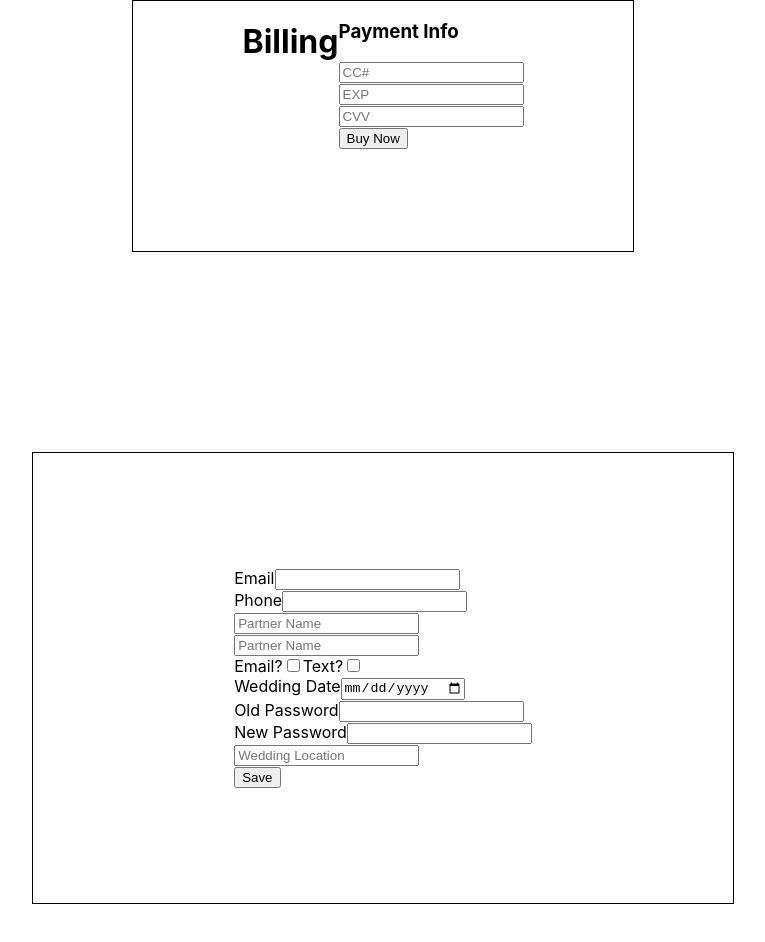
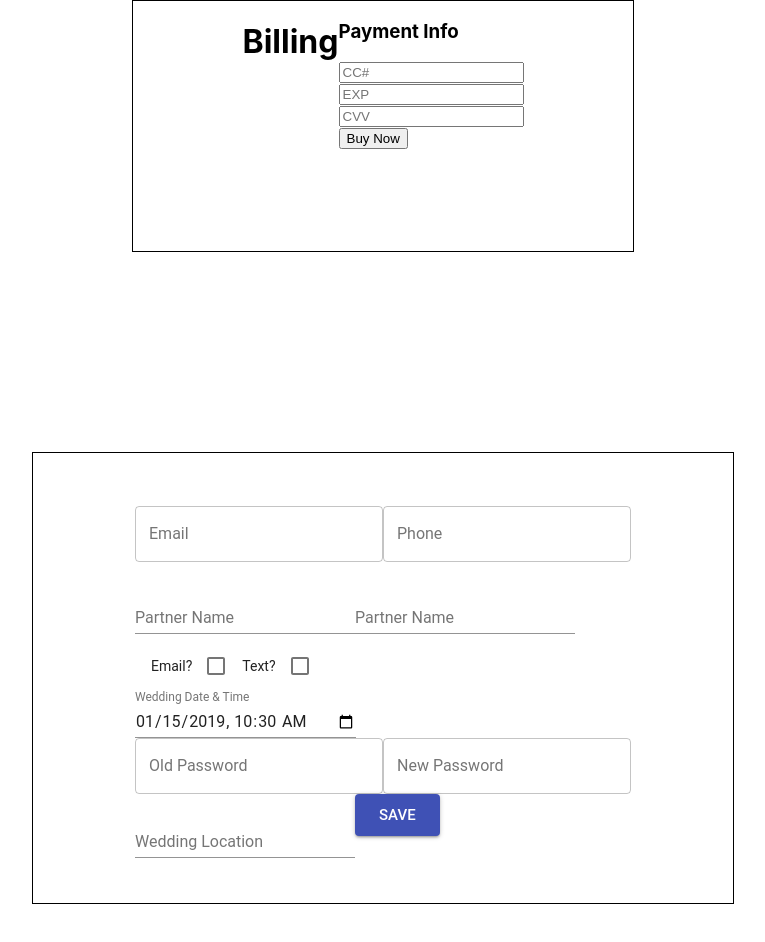
Before and after one commit to BloomTech-Labs/labs9-wedding-site, a React (Create React App) app in the folder front-end/: page / in a window 1280 px wide. Shown: the top 942 px of the page, without its empty margins (257-1022 px from the left). Built offline with nearby package versions, Linux system fonts and the light colour scheme.

Commit message:
settings.js
Settings inputs matrial conversions

```diff
--- a/front-end/src/Client/settings.js
+++ b/front-end/src/Client/settings.js
@@ -1,5 +1,10 @@
 import React from 'react';
 import styled from 'styled-components';
+import FormGroup from '@material-ui/core/FormGroup';
+import FormControlLabel from '@material-ui/core/FormControlLabel';
+import TextField from '@material-ui/core/TextField';
+import Button from '@material-ui/core/Button';
+import Checkbox from '@material-ui/core/Checkbox';
 
 
 const SettingsContainer = styled.div`
@@ -14,86 +19,113 @@ width: 700px;
 height: 450px;
 `
 
-function Settings() {
+
+class Settings extends React.Component {
+    state = {
+        checkedEmail: false,
+        checkedText: false,
+    };
+
+    handleChange = name => event => {
+        this.setState({ [name]: event.target.checked });
+    };
+
+    render() {
+
         return (
             <SettingsContainer>
                 <form>
+                    <TextField
+                        id="outlined-email"
+                        label="Email"
+                        margin="normal"
+                        variant="outlined"
+                    />
+                    <TextField
+                        id="outlined-phone"
+                        label="Phone"
+                        margin="normal"
+                        variant="outlined"
+                    />
                     <div className="Payment-info">
-                    <label>Email
-                    <input
-                            type="text"
-                            name="Email"
+                        <TextField
+                            id="standard-name"
+                            label="Partner Name"
+                            margin="normal"
                         />
-                    </label><br />
-                    <label>Phone
-                    <input
-                            type="number"
-                            name="Phone"
-                        />
-                    </label>
-                </div>
-
-                <div className="Payment-info">
-                    <input
-                        type="text"
-                        name="Partner Name"
-                        placeholder="Partner Name"
-                    /><br />
-                    <input
-                        type="text"
-                        name="Partner Name"
-                        placeholder="Partner Name"
+                        <TextField
+                            id="standard-name"
+                            label="Partner Name"
+                            margin="normal"
                         />
                     </div>
 
                     <div>
-                    <label>
-                        Email?
-                    <input
-                            name='Email?'
-                            type="checkbox" />
-                    </label>
-                    <label>
-                        Text?
-                    <input
-                            name='Text?'
-                            type="checkbox" />
-                    </label>
+                        <FormGroup row>
+                            <FormControlLabel
+                                label="Email?"
+                                labelPlacement="start"
+                                control={
+                                    <Checkbox
+                                        checked={this.state.checkedEmail}
+                                        onChange={this.handleChange('checkedEmail')}
+                                        value="checkedEmail"
+                                        color="primary"
+                                    />
+                                }
+                            />
+                            <FormControlLabel
+                                label="Text?"
+                                labelPlacement="start"
+                                control={
+                                    <Checkbox
+                                        checked={this.state.checkedText}
+                                        onChange={this.handleChange('checkedText')}
+                                        value="checkedText"
+                                        color="primary"
+                                    />
+                                }
+                            />
+                        </FormGroup>
                     </div>
                     <div>
-                    <label>Wedding Date
-                    <input
-                            name="Wedding Date"
-                            type="date"
+                        <TextField
+                            id="datetime-local"
+                            label="Wedding Date & Time"
+                            type="datetime-local"
+                            defaultValue="2019-01-15T10:30"
+                            InputLabelProps={{
+                                shrink: true,
+                            }}
                         />
-                    </label>
                     </div>
 
                     <div className="Payment-info">
-                    <label>Old Password
-                    <input
-                            type="old password"
-                            name="password"
+                        <TextField
+                            id="outlined-password"
+                            variant="outlined"
+                            type="password"
+                            label="Old Password"
                         />
-                    </label><br />
-                    <label>New Password
-                    <input
-                            type="new password"
-                            name="passworde"
+                        <TextField
+                            id="outlined-password"
+                            variant="outlined"
+                            type="password"
+                            label="New Password"
                         />
-                    </label><br />
                     </div>
-                <input
-                    type="text"
-                    name="Wedding Location"
-                    placeholder="Wedding Location"
-                /><br />
-                <button>
+                    <TextField
+                        id="standard-location"
+                        label="Wedding Location"
+                        margin="normal"
+                    />
+                    <Button variant="contained" size="large" color="primary">
                         Save
-                </button>
+                    </Button>
                 </form>
-        </SettingsContainer>
+            </SettingsContainer >
         );
+    }
 }
 
 export default Settings;
```
Lines whose indentation alone changed are shown as unchanged.
